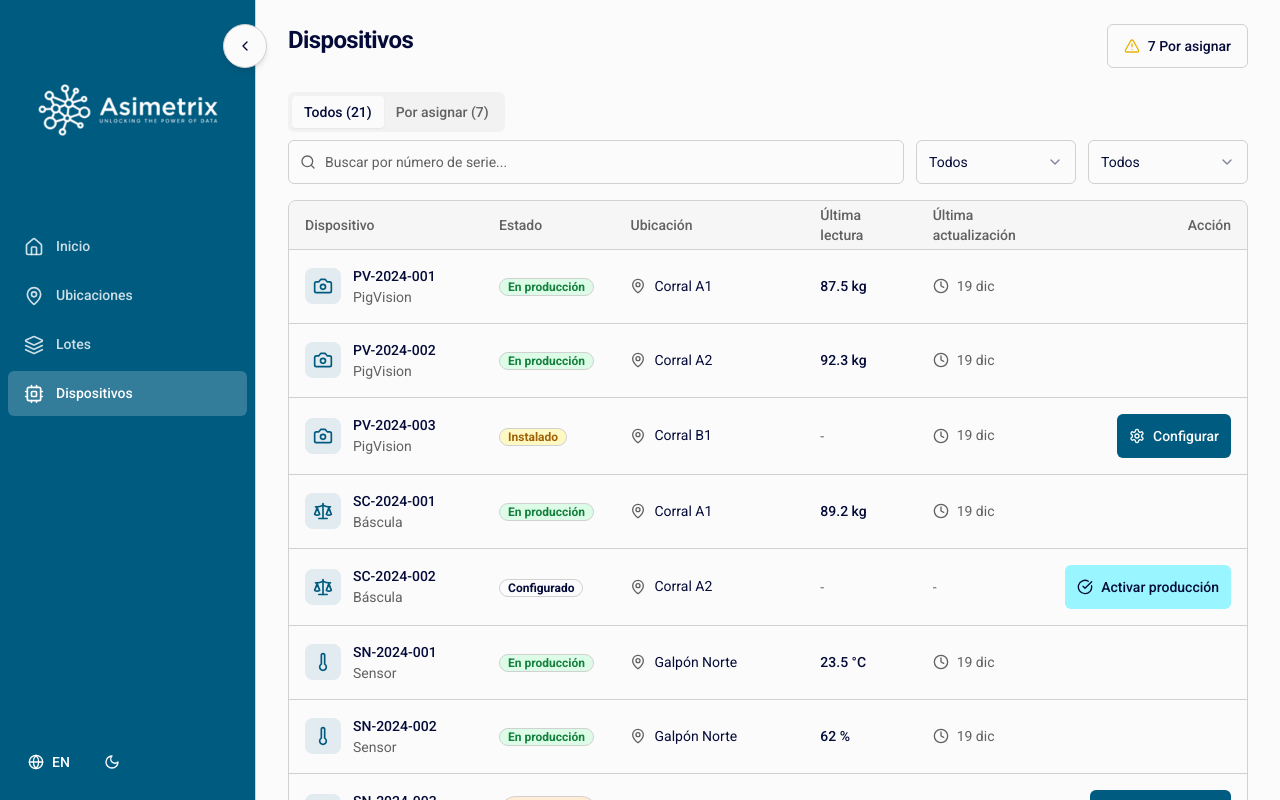
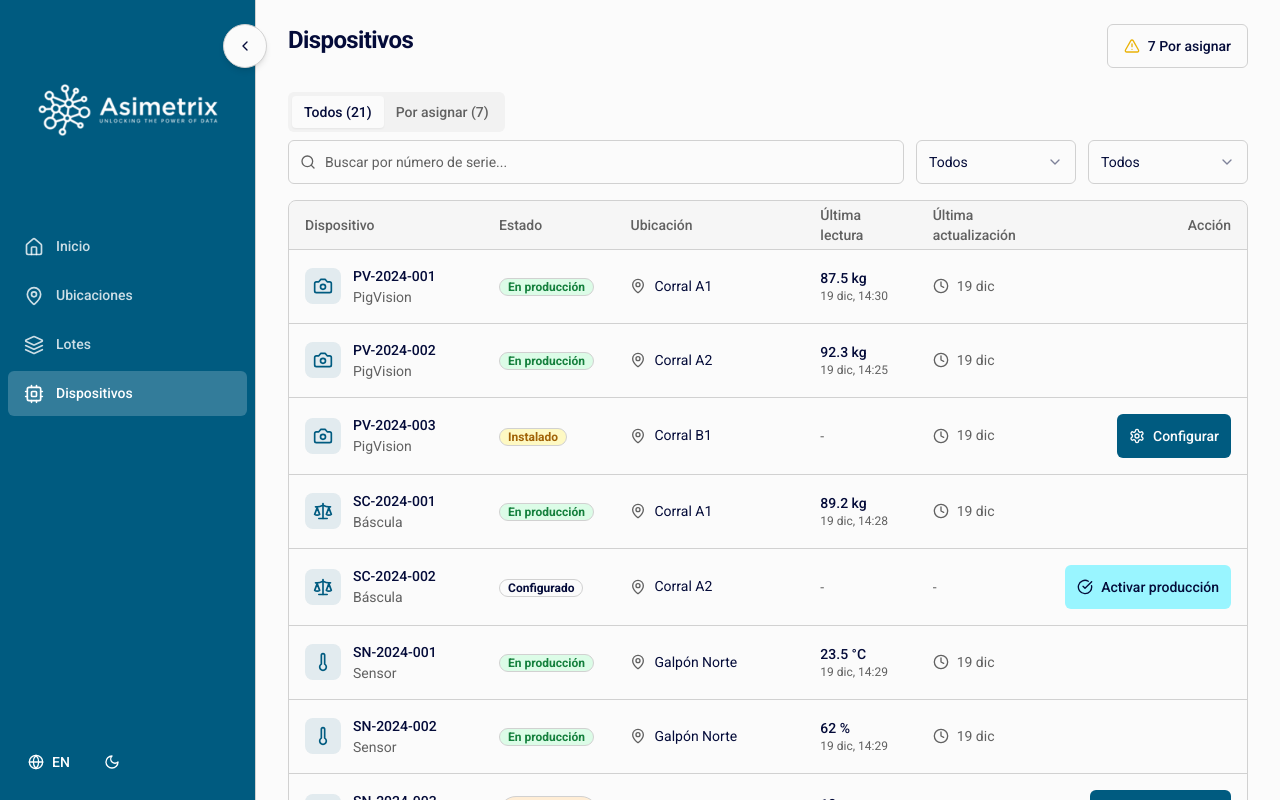
Before and after one commit to AnnaMoons/location-manager, a Next.js app: page /dispositivos in a window 1280 px wide. Shown: the top 800 px of the page. Built offline with nearby package versions, Linux system fonts and the light colour scheme; no server answers.

Commit message:
Show measurement timestamp in device table
- Display measurement timestamp below the value in last reading column
- Use friendly format like 'hace 5 min', 'ayer', or date with time
- Keep lastUpdate as the device connection timestamp (different from measurement time)

```diff
--- a/components/devices/DeviceTable.tsx
+++ b/components/devices/DeviceTable.tsx
@@ -85,9 +85,12 @@ export function DeviceTable({ devices }: DeviceTableProps) {
                 <TableCell>
                   {device.lastMeasurement ? (
                     <div className="text-sm">
-                      <span className="font-medium tabular-nums">
+                      <div className="font-medium tabular-nums">
                         {formatMeasurementValue(device.lastMeasurement)}
-                      </span>
+                      </div>
+                      <div className="text-xs text-muted-foreground">
+                        {formatMeasurementTime(device.lastMeasurement.timestamp)}
+                      </div>
                     </div>
                   ) : (
                     <span className="text-sm text-muted-foreground">-</span>
@@ -164,3 +167,29 @@ function formatMeasurementValue(measurement: DeviceMeasurement): string {
   // Default: show 1 decimal
   return `${value.toFixed(1)} ${unit}`;
 }
+
+function formatMeasurementTime(timestamp: string): string {
+  try {
+    const date = new Date(timestamp);
+    const now = new Date();
+    const diffMs = now.getTime() - date.getTime();
+    const diffMins = Math.floor(diffMs / 60000);
+    const diffHours = Math.floor(diffMs / 3600000);
+    const diffDays = Math.floor(diffMs / 86400000);
+
+    if (diffMins < 1) return 'ahora';
+    if (diffMins < 60) return `hace ${diffMins} min`;
+    if (diffHours < 24) return `hace ${diffHours} h`;
+    if (diffDays === 1) return 'ayer';
+    if (diffDays < 7) return `hace ${diffDays} días`;
+
+    return date.toLocaleDateString('es-ES', {
+      day: 'numeric',
+      month: 'short',
+      hour: '2-digit',
+      minute: '2-digit',
+    });
+  } catch {
+    return timestamp;
+  }
+}
```
